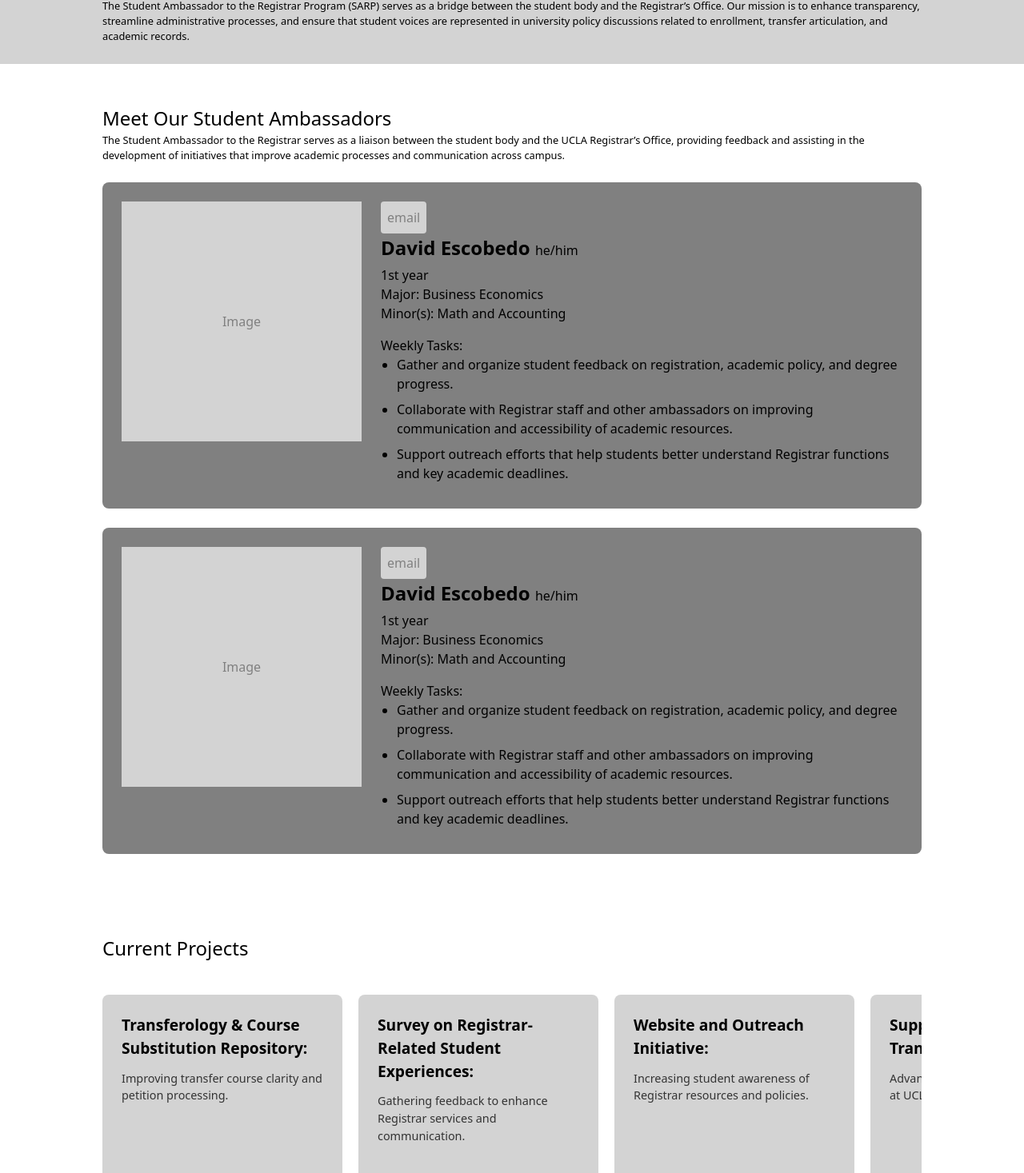
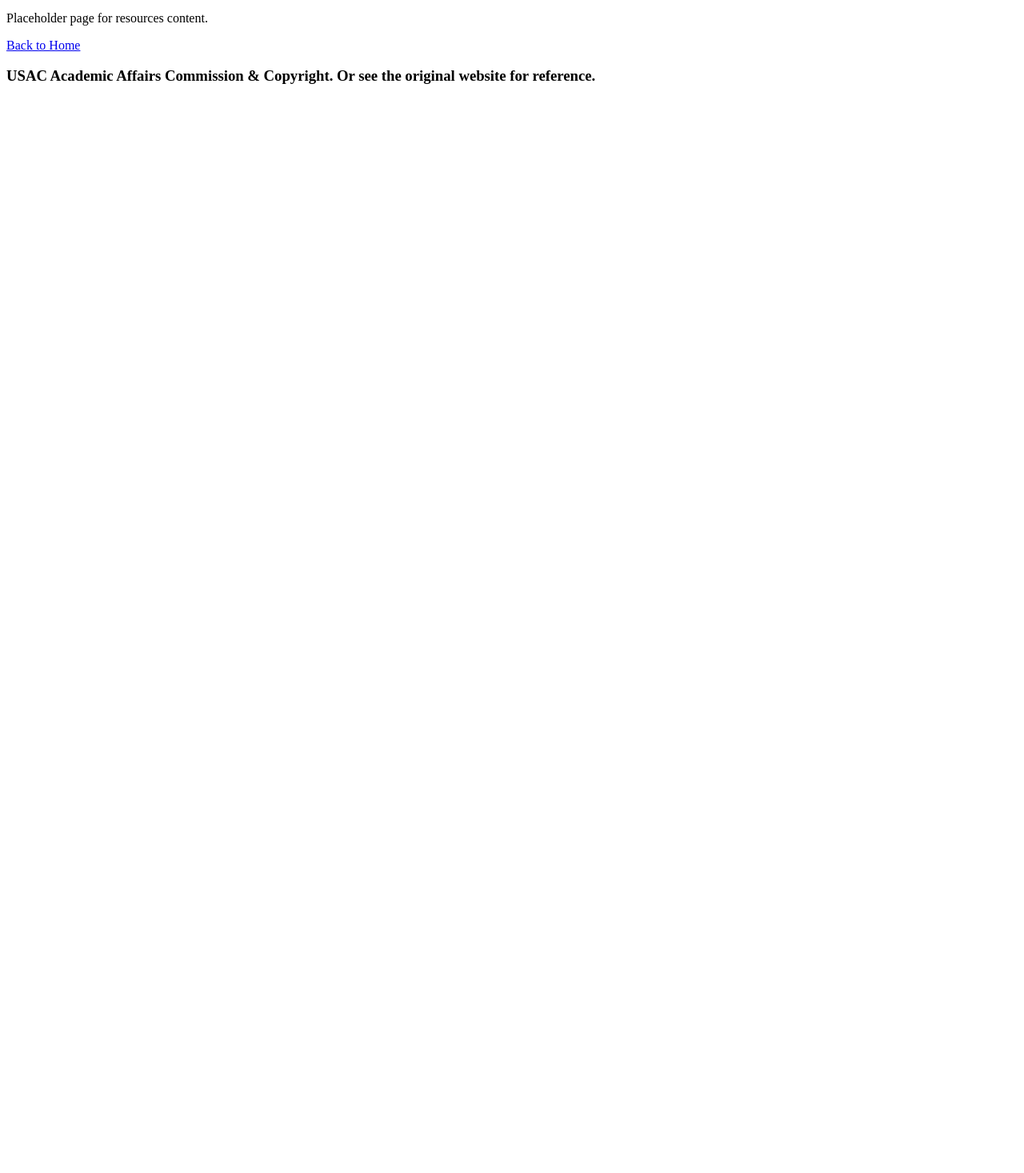
Before and after one commit to hillarynve/usac-aac-website, a Next.js app: page /sarp in a window 1280 px wide. Shown: the part 223-1690 px from the top of the page at 80% size. After the commit the page ends 800 px from the top, so only its background shows below. Built offline with nearby package versions, Linux system fonts and the light colour scheme.

Commit message:
updated SARP page

```diff
--- a/app/sarp/page.tsx
+++ b/app/sarp/page.tsx
@@ -1,108 +1,12 @@
 import Link from "next/link";
-import "./styles.css";
 
 export default function SARP() {
   return (
-
-    <section className="web-page">
-      <div className = "header-section">
-        <div className = "heading-padding">
-          {/* title */}
-          <h1 className="page-title">SARP</h1>
-          <button className="apply-button">Apply Now</button>
-
-          {/* mission statement */}
-          <p className="paragraph-text">
-            The Student Ambassador to the Registrar Program (SARP) serves as a bridge between the student body and the Registrar’s Office. Our mission is to enhance transparency, streamline administrative processes, and ensure that student voices are represented in university policy discussions related to enrollment, transfer articulation, and academic records.
-          </p>
-        </div>
-      </div>
-
-      {/* student ambassadors section  */}
-      <div className = "student-ambassadors-section">
-        <h3 className = "heading">Meet Our Student Ambassadors</h3>
-        <p className="paragraph-text">The Student Ambassador to the Registrar serves as a liaison between the student body and the UCLA Registrar’s Office, providing feedback and assisting in the development of initiatives that improve academic processes and communication across campus.</p>
-
-        {/* ambassador card 1 */}
-        <div className="ambassador-card">
-          <div className="ambassador-image">
-            <span>Image</span>
-          </div>
-          <div className="ambassador-info">
-            <button className="email-button">email</button>
-            <div className="ambassador-header">
-              <div>
-                <h4 className="ambassador-name">David Escobedo <span className="pronouns">he/him</span></h4>
-                <p className="ambassador-p">1st year</p>
-                <p className="ambassador-p"> Major: Business Economics</p>
-                <p className="ambassador-p">Minor(s): Math and Accounting</p>
-              </div>
-            </div>
-
-            <div className="ambassador-tasks">
-              <p className = "ambassador-p">Weekly Tasks:</p>
-              <ul>
-                <li>Gather and organize student feedback on registration, academic policy, and degree progress.</li>
-                <li>Collaborate with Registrar staff and other ambassadors on improving communication and accessibility of academic resources.</li>
-                <li>Support outreach efforts that help students better understand Registrar functions and key academic deadlines.</li>
-              </ul>
-            </div>
-          </div>
-        </div>
-        {/* ambassador card 2 */}
-        <div className="ambassador-card">
-          <div className="ambassador-image">
-            <span>Image</span>
-          </div>
-          <div className="ambassador-info">
-            <button className="email-button">email</button>
-            <div className="ambassador-header">
-              <div>
-                <h4 className="ambassador-name">David Escobedo <span className="pronouns">he/him</span></h4>
-                <p className="ambassador-p">1st year</p>
-                <p className="ambassador-p"> Major: Business Economics</p>
-                <p className="ambassador-p">Minor(s): Math and Accounting</p>
-              </div>
-            </div>
-
-            <div className="ambassador-tasks">
-              <p className = "ambassador-p">Weekly Tasks:</p>
-              <ul>
-                <li>Gather and organize student feedback on registration, academic policy, and degree progress.</li>
-                <li>Collaborate with Registrar staff and other ambassadors on improving communication and accessibility of academic resources.</li>
-                <li>Support outreach efforts that help students better understand Registrar functions and key academic deadlines.</li>
-              </ul>
-            </div>
-          </div>
-        </div>
-      </div>
-
-      {/* current projects section  */}
-      <div className = "current-projects-section">
-        <h3 className = "heading">Current Projects</h3>
-
-        <div className="projects-scroll-container">
-          <div className="project-card">
-            <h4 className="project-title">Transferology & Course Substitution Repository:</h4>
-            <p className="project-description">Improving transfer course clarity and petition processing.</p>
-          </div>
-
-          <div className="project-card">
-            <h4 className="project-title">Survey on Registrar-Related Student Experiences:</h4>
-            <p className="project-description">Gathering feedback to enhance Registrar services and communication.</p>
-          </div>
-
-          <div className="project-card">
-            <h4 className="project-title">Website and Outreach Initiative:</h4>
-            <p className="project-description">Increasing student awareness of Registrar resources and policies.</p>
-          </div>
-
-          <div className="project-card">
-            <h4 className="project-title">Support for Unofficial Transcript Markings:</h4>
-            <p className="project-description">Advancing transparency and access at UCLA.</p>
-          </div>
-        </div>
-      </div>
+    <section>
+      <h1 className="text-2xl font-bold">AAC SARP</h1>
+      <p className="mt-4 text-gray-600">
+        Placeholder page for resources content.
+      </p>
 
       <Link href="/" className="mt-4 inline-block text-blue-600 hover:underline">
         Back to Home </Link>
```
